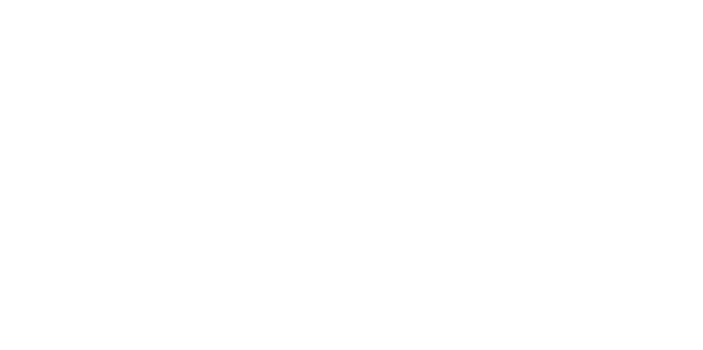
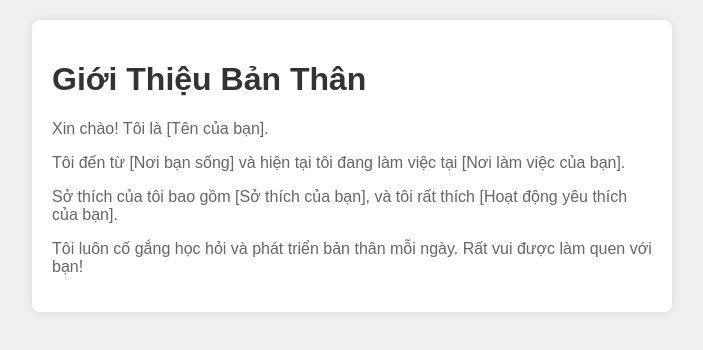
Before and after one commit to pitien207/pitien207.github.io, a plain HTML site: page index.html in a window 1280 px wide. Shown: the whole page, without its empty margins (288-991 px from the left). Drawn offline with Linux system fonts and the light colour scheme.

Commit message:
thu nghiem bang code copilot

```diff
--- a/index.html
+++ b/index.html
@@ -1,11 +1,38 @@
 <!DOCTYPE html>
-<html lang="en">
+<html lang="vi">
 <head>
     <meta charset="UTF-8">
     <meta name="viewport" content="width=device-width, initial-scale=1.0">
-    <title>Document</title>
+    <title>Giới Thiệu Bản Thân</title>
+    <style>
+        body {
+            font-family: Arial, sans-serif;
+            margin: 20px;
+            background-color: #f0f0f0;
+        }
+        .container {
+            max-width: 600px;
+            margin: auto;
+            background-color: #fff;
+            padding: 20px;
+            border-radius: 8px;
+            box-shadow: 0 0 10px rgba(0, 0, 0, 0.1);
+        }
+        h1 {
+            color: #333;
+        }
+        p {
+            color: #666;
+        }
+    </style>
 </head>
 <body>
-
+    <div class="container">
+        <h1>Giới Thiệu Bản Thân</h1>
+        <p>Xin chào! Tôi là [Tên của bạn].</p>
+        <p>Tôi đến từ [Nơi bạn sống] và hiện tại tôi đang làm việc tại [Nơi làm việc của bạn].</p>
+        <p>Sở thích của tôi bao gồm [Sở thích của bạn], và tôi rất thích [Hoạt động yêu thích của bạn].</p>
+        <p>Tôi luôn cố gắng học hỏi và phát triển bản thân mỗi ngày. Rất vui được làm quen với bạn!</p>
+    </div>
 </body>
 </html>
```
